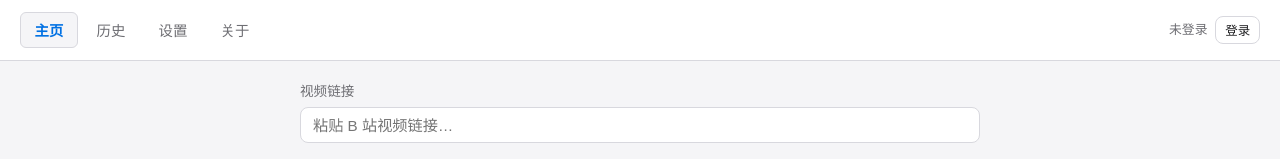
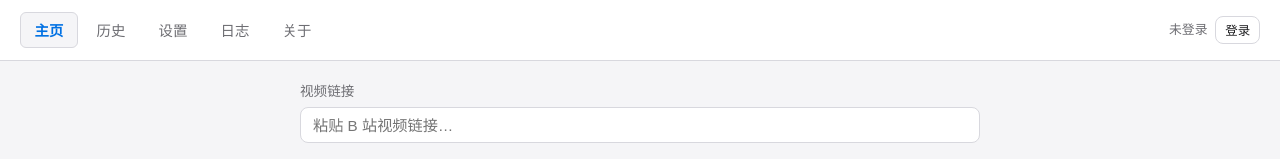
Before and after one commit to asthetik/video-fetch, a React (Vite) app: page / in a window 1280 px wide. Shown: the top 159 px of the page. Built offline with nearby package versions, Linux system fonts and the light colour scheme.

Commit message:
feat: add logs page route, api wrappers and nav instrumentation

```diff
--- a/src/App.tsx
+++ b/src/App.tsx
@@ -6,7 +6,9 @@ import type { AppPage } from "./lib/pageTransition";
 import { HistoryPage } from "./pages/HistoryPage";
 import { HomePage } from "./pages/HomePage";
 import { AboutPage } from "./pages/AboutPage";
+import { LogsPage } from "./pages/LogsPage";
 import { SettingsPage } from "./pages/SettingsPage";
+import { logUi } from "./lib/activityLog";
 import "./styles.css";
 
 type Page = AppPage;
@@ -15,6 +17,7 @@ const NAV_ITEMS: { id: Page; label: string }[] = [
   { id: "home", label: "主页" },
   { id: "history", label: "历史" },
   { id: "settings", label: "设置" },
+  { id: "logs", label: "日志" },
   { id: "about", label: "关于" },
 ];
 
@@ -41,7 +44,11 @@ function App() {
               key={item.id}
               type="button"
               className={`nav-btn${page === item.id ? " active" : ""}`}
-              onClick={() => setPage(item.id)}
+              data-action={`nav-${item.id}`}
+              onClick={() => {
+                logUi("nav", `进入${item.label}`, "info");
+                setPage(item.id);
+              }}
               aria-current={page === item.id ? "page" : undefined}
             >
               {item.label}
@@ -77,6 +84,7 @@ function App() {
             <HistoryPage onJobsChanged={bumpQueueRefresh} />
           )}
           {displayedPage === "settings" && <SettingsPage />}
+          {displayedPage === "logs" && <LogsPage />}
           {displayedPage === "about" && <AboutPage />}
         </PageShell>
       </main>
--- a/src/lib/pageTransition.ts
+++ b/src/lib/pageTransition.ts
@@ -1,4 +1,4 @@
-export type AppPage = "home" | "history" | "settings" | "about";
+export type AppPage = "home" | "history" | "settings" | "about" | "logs";
 
 export type TransitionPhase = "idle" | "exiting" | "entering";
 
--- a/src/lib/tauri.ts
+++ b/src/lib/tauri.ts
@@ -6,6 +6,7 @@ import type {
   AuthStatus,
   CancelAllResult,
   ClearFinishedResult,
+  LogFileInfo,
 } from "../types";
 
 export interface EnqueueArgs {
@@ -58,6 +59,9 @@ export const api = {
   cancelJob: (id: string) => invoke<DownloadJob>("cancel_job", { id }),
   cancelAllJobs: () => invoke<CancelAllResult>("cancel_all_jobs"),
   clearFinishedJobs: () => invoke<ClearFinishedResult>("clear_finished_jobs"),
+  listLogFiles: () => invoke<[string, LogFileInfo[]]>("list_log_files"),
+  readLogTail: (name: string) => invoke<string[]>("read_log_tail", { name }),
+  clearLogHistory: () => invoke<number>("clear_log_history"),
   retryJob: (id: string) => invoke<DownloadJob>("retry_job", { id }),
   deleteJob: (id: string, deleteFile = false) =>
     invoke<void>("delete_job", { args: { id, deleteFile } }),
--- /dev/null
+++ b/src/pages/LogsPage.tsx
@@ -0,0 +1,3 @@
+export function LogsPage() {
+  return <div className="logs-page">日志页（占位）</div>;
+}
--- a/src/types.ts
+++ b/src/types.ts
@@ -67,3 +67,9 @@ export interface CancelAllResult {
 export interface ClearFinishedResult {
   cleared: number;
 }
+
+export interface LogFileInfo {
+  name: string;
+  size: number;
+  modified_secs: number;
+}
```
